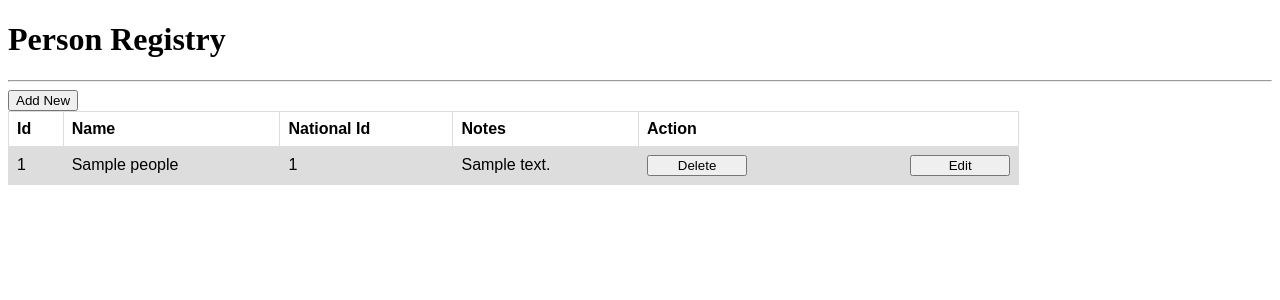
After one commit to Reinis/person-registry, a PHP site: template app/Views/home.php in a window 1280 px wide. The commit adds this page. Shown: the top 300 px of the page. Run offline with PHP 8.4, Linux system fonts and the light colour scheme; the template is opened without the code that fills it: most values are stand-ins (such as "Sample title", 1, 10 or a date in 2020).

Commit message:
Add initial web front end
Signed-off-by: Reinis Danne <rei4dan@gmail.com>

```diff
--- /dev/null
+++ b/app/Views/error.php
@@ -0,0 +1,4 @@
+<h1>Error</h1>
+<div>Something went wrong. Try again.</div>
+<hr>
+<div><a href="/">Return to the main page</a></div>
--- /dev/null
+++ b/app/Views/footer.php
@@ -0,0 +1,2 @@
+</body>
+</html>
--- /dev/null
+++ b/app/Views/header.php
@@ -0,0 +1,11 @@
+<!doctype html>
+<html lang="en">
+<head>
+    <meta charset="UTF-8">
+    <meta name="viewport"
+          content="width=device-width, user-scalable=no, initial-scale=1.0, maximum-scale=1.0, minimum-scale=1.0">
+    <meta http-equiv="X-UA-Compatible" content="ie=edge">
+    <link rel="stylesheet" href="/static/css/main.css">
+    <title><?php echo $title; ?></title>
+</head>
+<body>
--- /dev/null
+++ b/app/Views/home.php
@@ -0,0 +1,34 @@
+<h1>Person Registry</h1>
+<hr>
+<div>
+    <a href="/add">
+        <button>Add New</button>
+    </a>
+    <table>
+        <tr>
+            <th>Id</th>
+            <th>Name</th>
+            <th>National Id</th>
+            <th>Notes</th>
+            <th>Action</th>
+        </tr>
+        <?php foreach ($people as $person): ?>
+            <tr>
+                <td><?= $person->getId() ?></td>
+                <td><?= $person->getName() ?></td>
+                <td><?= $person->getNationalId() ?></td>
+                <td><?= $person->getNotes() ?></td>
+                <td>
+                    <div class="btn-group">
+                        <form action="/delete/<?= $person->getId() ?>" method="post">
+                            <input type="submit" value="Delete" class="button">
+                        </form>
+                        <a href="/edit/<?= $person->getId() ?>">
+                            <button class="button">Edit</button>
+                        </a>
+                    </div>
+                </td>
+            </tr>
+        <?php endforeach; ?>
+    </table>
+</div>
--- /dev/null
+++ b/public/static/css/main.css
@@ -0,0 +1,45 @@
+table {
+    font-family: arial, sans-serif;
+    border-collapse: collapse;
+    width: 80%;
+}
+
+td, th {
+    border: 1px solid #dddddd;
+    text-align: left;
+    padding: 8px;
+}
+
+tr:nth-child(even) {
+    background-color: #dddddd;
+}
+
+form {
+    width: 80%;
+    margin: 0 auto;
+}
+
+label, input {
+    display: inline-block;
+}
+
+label {
+    width: 30%;
+    text-align: right;
+}
+
+label+input {
+    width: 30%;
+    margin: 0 30% 0 4%;
+}
+
+.button {
+    width: 100px;
+    text-align: center;
+}
+
+.btn-group {
+    display: flex;
+    justify-content: center;
+    align-items: center;
+}
```
Also changed, not shown: app/Controllers/HomeController.php (added, +90 -0 lines), app/Views/add.php (added, +20 -0 lines), app/Views/edit.php (added, +20 -0 lines), public/index.php (+58 -0 lines).
